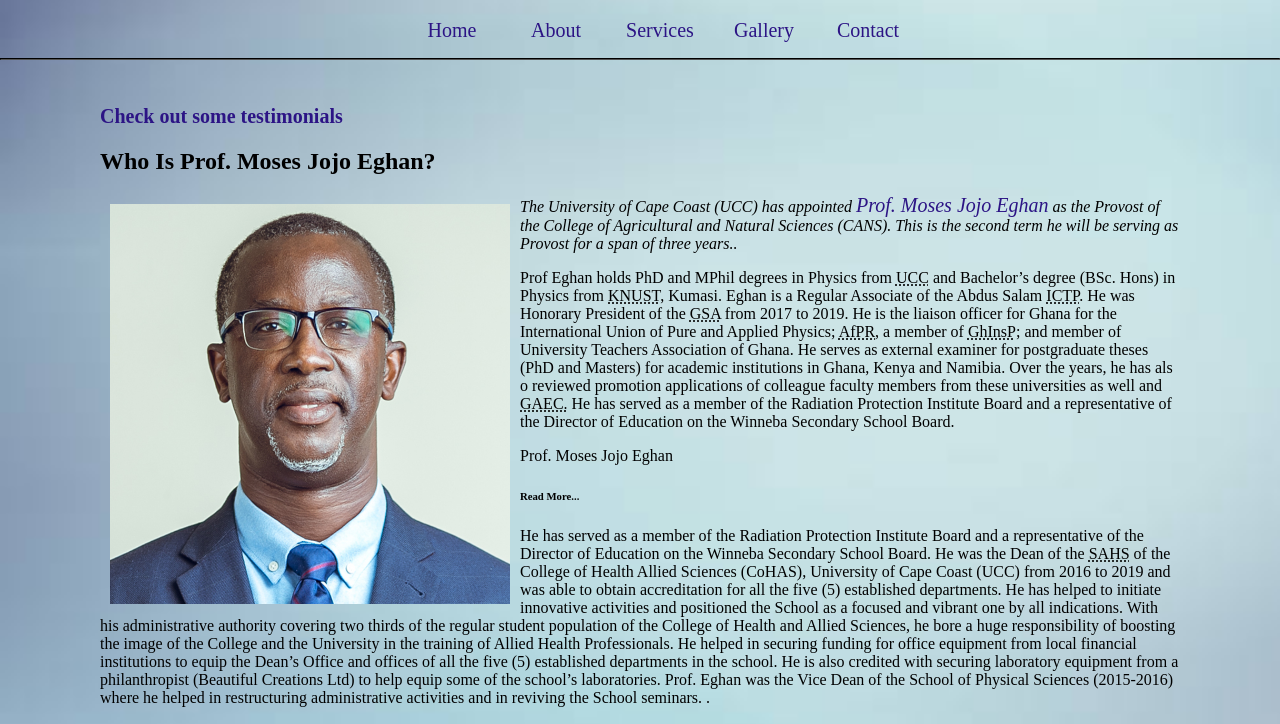
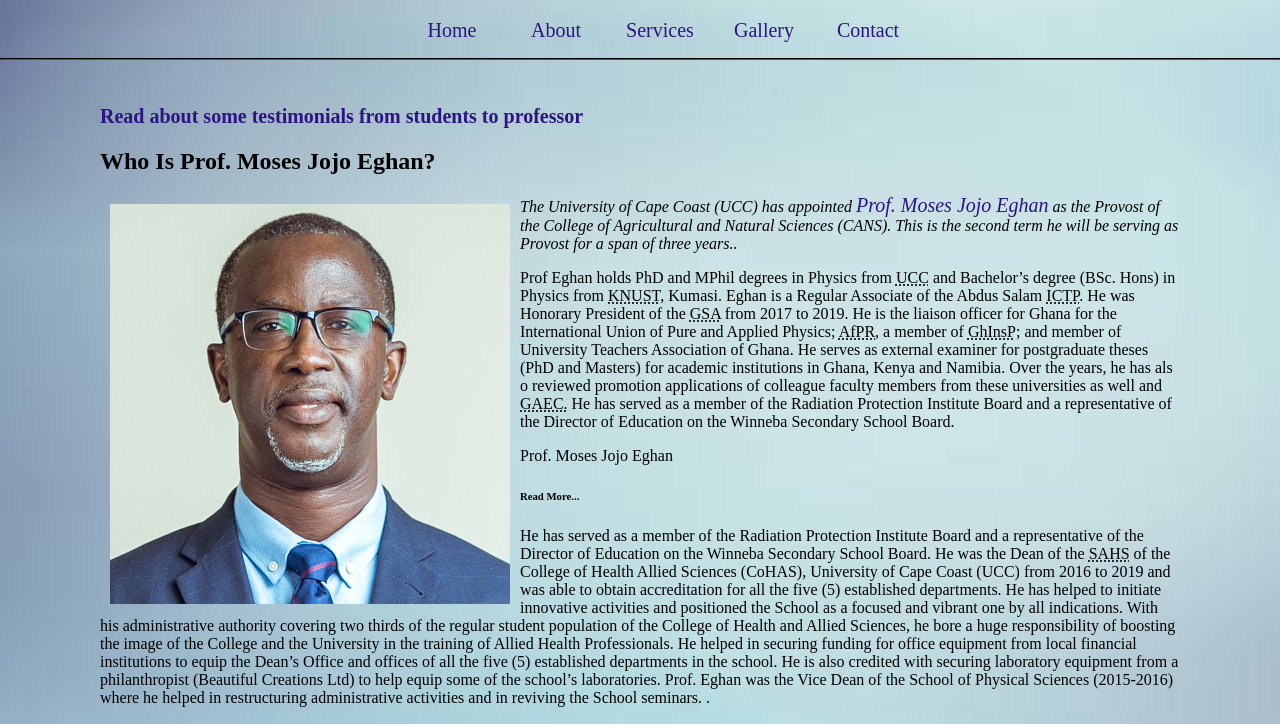
Before and after one commit to Lennox-Venex/project-five, a plain HTML site: page abouts.html in a window 1280 px wide. Shown: the part 61-785 px from the top of the page. Drawn offline with Linux system fonts and the light colour scheme.

Commit message:
Update abouts.html

```diff
--- a/abouts.html
+++ b/abouts.html
@@ -21,7 +21,7 @@
         </nav><hr/></br>
     <div>
     	<section>
-            <div><h3><a href="#Testimonial">Check out some testimonials</a></h3>
+            <div><h3><a href="#Testimonial">Read about some testimonials from students to professor</a></h3>
                 <h2>Who Is Prof. Moses Jojo Eghan?</h2>
                 <img src="img/joo.jpg" alt="image" height="400" width="400"/>
             </div>
```
